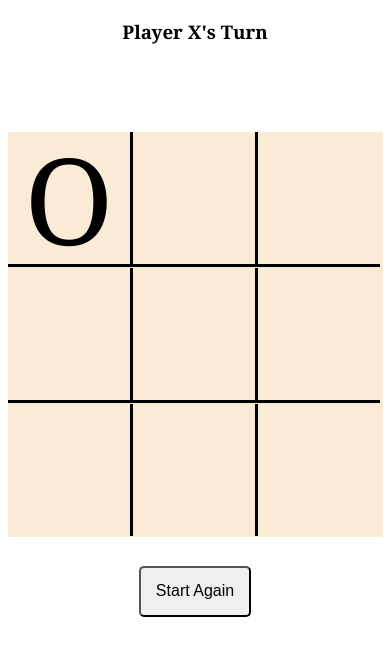
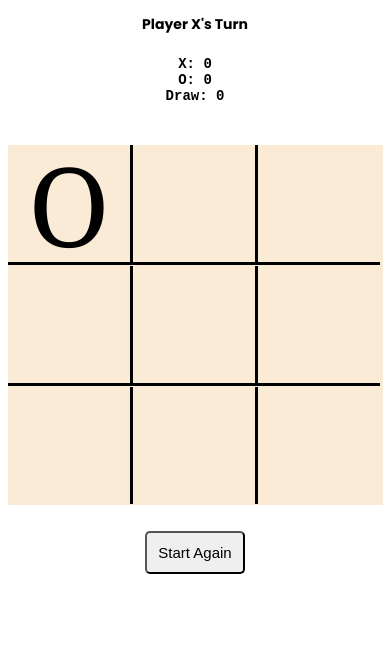
Before and after one commit to lawson1000/tic-tac-toe, a plain HTML site: page index.html in a window 390 px wide. Both pictures are taken after a click on the element 70 px from the left and 199 px from the top of the page. Drawn offline with Linux system fonts and the light colour scheme.

Commit message:
added score board

```diff
--- a/index.html
+++ b/index.html
@@ -7,11 +7,14 @@
     <title>Tic-Tac-Toe</title>
     <link rel="shortcut icon"  type="image/png" href="favicon.png">
     <link rel="stylesheet" href="style.css">
+    <link rel="preconnect" href="https://fonts.googleapis.com"><link rel="preconnect" href="https://fonts.gstatic.com" crossorigin><link href="https://fonts.googleapis.com/css2?family=Montserrat:ital,wght@0,400;0,600;0,700;1,400&family=Open+Sans:ital,wght@0,400;0,500;0,600;0,700;1,400;1,500&family=Poppins:ital,wght@0,200;0,300;0,400;0,500;0,600;0,700;1,300;1,400;1,500;1,600;1,700&display=swap" rel="stylesheet">
+    <style> @import url('https://fonts.googleapis.com/css2?family=Montserrat:ital,wght@0,400;0,600;0,700;1,400&family=Open+Sans:ital,wght@0,400;0,500;0,600;0,700;1,400;1,500&family=Poppins:ital,wght@0,200;0,300;0,400;0,500;0,600;0,700;1,300;1,400;1,500;1,600;1,700&display=swap'); </style><style> @import url('https://fonts.googleapis.com/css2?family=Montserrat:ital,wght@0,400;0,600;0,700;1,400&family=Open+Sans:ital,wght@0,400;0,500;0,600;0,700;1,400;1,500&family=Poppins:ital,wght@0,200;0,300;0,400;0,500;0,600;0,700;1,300;1,400;1,500;1,600;1,700&display=swap'); </style>
+    <link rel="stylesheet" href="https://cdnjs.cloudflare.com/ajax/libs/font-awesome/6.2.1/css/all.min.css" integrity="sha512-MV7K8+y+gLIBoVD59lQIYicR65iaqukzvf/nwasF0nqhPay5w/9lJmVM2hMDcnK1OnMGCdVK+iQrJ7lzPJQd1w==" crossorigin="anonymous" referrerpolicy="no-referrer" />
 </head>
 <body>
-    <h3 id="score">Player O's Turn</h3>
+    <h3 id="turn">Player O's Turn</h3>
     <h1></h1>
-    <h3 class="announce"></h3>
+    <h4 id="score">X: 0 <br> O: 0 <br> Draw: 0</h4>
     <!-- <hr> -->
     <br>
     <div id="game-board"></div>
--- a/main.js
+++ b/main.js
@@ -7,7 +7,7 @@ var gameOver = false
 let countTurn = 0;
 let playerOscore =0;
 let playerXscore =0;
-
+let drawScore = 0;
 window.onload = function(){
     game();
 
@@ -65,17 +65,37 @@ function setBox(){
     winner();
     countTurn++
     console.log(countTurn)
+
+    // Player Turns
     if (gameOver != true){
-        document.getElementById("score").innerHTML ="Player " + currentPlayer + "'s Turn"
+        document.getElementById("turn").innerHTML ="Player " + currentPlayer + "'s Turn"
         }
     else{
-            document.getElementById("score").innerHTML ="Player " + previousPlayer + " Wins"
+            document.getElementById("turn").innerHTML ="Player " + previousPlayer + " Wins"
         }
 
+    // Draw and draw score
     if (countTurn == 9 && gameOver == false){
-        document.getElementById("score").innerHTML ="Draw! Play Again"
+        document.getElementById("turn").innerHTML ="Draw! Play Again"
+        drawScore++
+        document.getElementById("score").innerHTML =  "X: " + playerXscore + "<br>" +  "O: " + playerOscore  + "<br>" +  "Draw: " + drawScore;
         countTurn = 0;
         console.log(countTurn)
+    }
+
+    // score board
+    if(gameOver == true){
+        if (previousPlayer == "X"){
+            playerXscore++
+            document.getElementById("score").innerHTML =  "X: " + playerXscore + "<br>" +  "O: " + playerOscore + "<br>" +  "Draw: " + drawScore;
+        }
+        else{
+            playerOscore++
+            document.getElementById("score").innerHTML =  "X: " + playerXscore + "<br>" +  "O: " + playerOscore + "<br>" +  "Draw: " + drawScore;
+        }
+    }
+    else if(countTurn == 9 && gameOver == false) {
+
     }
 
     const btnRestart = document.getElementById("btn-play")
@@ -89,7 +109,8 @@ function setBox(){
         gameOver=false
         let box = document.getElementById(i.toString() + "-" +c.toString())
         box.classList.remove("winner");
-        document.getElementById("score").innerHTML = "Player " + currentPlayer + "'s Turn"
+        document.getElementById("turn").innerHTML = "Player " + currentPlayer + "'s Turn"
+        countTurn = 0;
 
     })
 
--- a/style.css
+++ b/style.css
@@ -9,19 +9,27 @@ hr{
     height: 3px;
     background-color: black;
 }
+#turn{
+    font-family: "Monserret","poppins";
+    font-size: 14px;
+}
+#score{
+    font-family: monospace;
+    font-size: 14px;
+}
 
 #game-board{
-    height: 450px;
+    height: 405px;
     width: 450px;
     background-color: antiquewhite;
-    margin: 45px auto 0;
+    margin: 0 auto;
     display: flex;
     flex-wrap: wrap;
 }
 .box{
     width: 147px;
-    height: 147px;
-    font-size: 150px;
+    height: 132px;
+    font-size: 130px;
     display: flex;
     justify-content: center;
     align-items: center;
@@ -42,10 +50,10 @@ hr{
 }
 
 #btn-play{
-    margin: 2rem;
-    padding: 1.2rem;
+    margin: 1.8rem;
+    padding: 1rem;
     border-radius: 5px;
-    font-size: 20px;
+    font-size: 18px;
 }
 
 #btn-play:hover{
@@ -57,42 +65,43 @@ hr{
 
 @media(max-width: 550px){
     #game-board{
-        height: 420px;
+        height: 375px;
         width:405px;
     }
     .box{
         width: 132px;
-        height: 137px;
-        font-size: 135px;
+        height: 122px;
+        font-size: 125px;
     }
     hr{
         width:400px;
     }
     #btn-play{
-        margin: 1.9rem;
-        padding: 1rem;
-        font-size: 18px;
+        margin: 1.7rem;
+        padding: 0.8rem;
+        font-size: 16px;
     }
 
 }
 
 @media(max-width: 400px){
     #game-board{
-        height: 405px;
+        height: 360px;
         width:375px;
     }
     .box{
         width: 122px;
-        height: 132px;
-        font-size: 120px;
+        height: 117px;
+        font-size: 110px;
     }
     hr{
         width:380px;
     }
+
     #btn-play{
-        margin: 1.8rem;
-        padding: 0.9rem;
-        font-size: 16px;
+        margin: 1.6rem;
+        padding: 0.7rem;
+        font-size: 15px;
     }
 
 }
```
